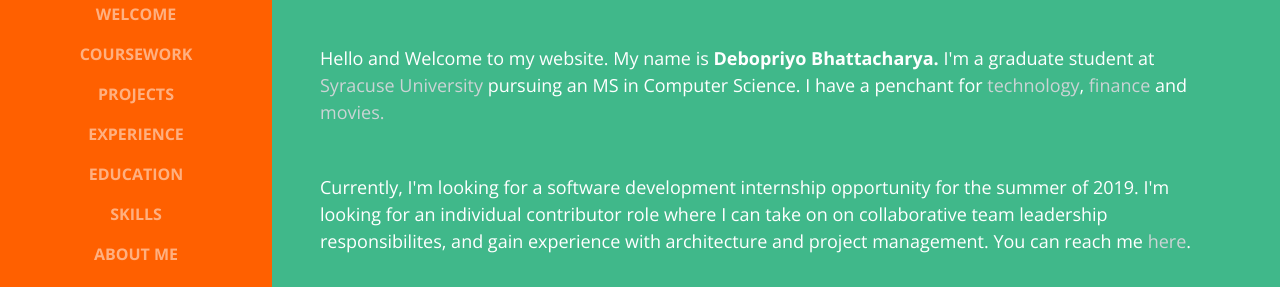
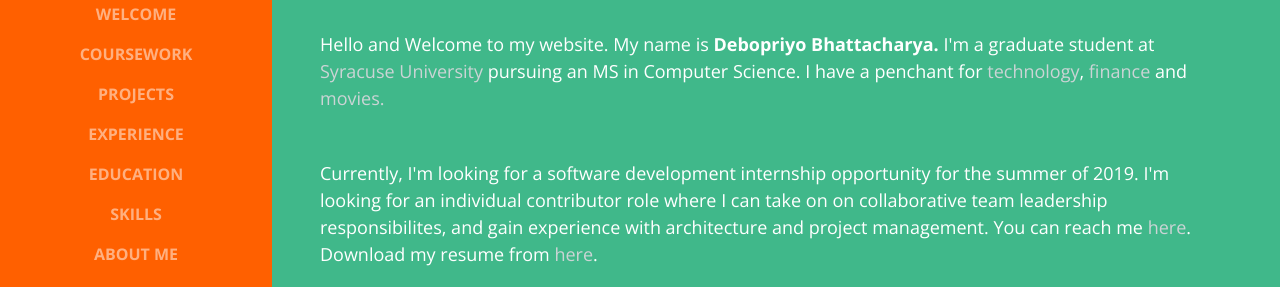
Before and after one commit to rick1314/rick1314.github.io, a plain HTML site: page index.html in a window 1280 px wide. Shown: the part 338-625 px from the top of the page. Drawn offline with nearby package versions, Linux system fonts and the light colour scheme; a web font is replaced by a local one.

Commit message:
Fixed link of resume.pdf

```diff
--- a/index.html
+++ b/index.html
@@ -85,7 +85,7 @@
           <br>
           <p class="mb-5"> Hello and Welcome to my website. My name is <strong> Debopriyo Bhattacharya. </strong>  I'm a graduate student at <a href="https://www.syr.edu"> Syracuse University </a> pursuing an MS in Computer Science. I have a penchant for <a href="https://news.ycombinator.com/" target="_blank">technology</a>, <a href="https://www.investopedia.com/" target="_blank">finance </a> and <a href="https://www.imdb.com/chart/top" target="_blank">movies. </a> </p>
 
-          <p class ="mb-5"> Currently, I'm looking for a software development internship opportunity for the summer of 2019. I'm looking for an individual contributor role where I can take on on collaborative team leadership responsibilites, and gain experience with architecture and project management. You can reach me <a class="js-scroll-trigger" href="#contact">here</a>.  </p>
+          <p class ="mb-5"> Currently, I'm looking for a software development internship opportunity for the summer of 2019. I'm looking for an individual contributor role where I can take on on collaborative team leadership responsibilites, and gain experience with architecture and project management. You can reach me <a class="js-scroll-trigger" href="#contact">here</a>. Download my resume from <a href="./assets/resume.pdf">here</a>. </p>
           <ul class="list-inline list-social-icons mb-0">
             <li class="list-inline-item">
               <a href="https://www.facebook.com/physicaldrive">
```
